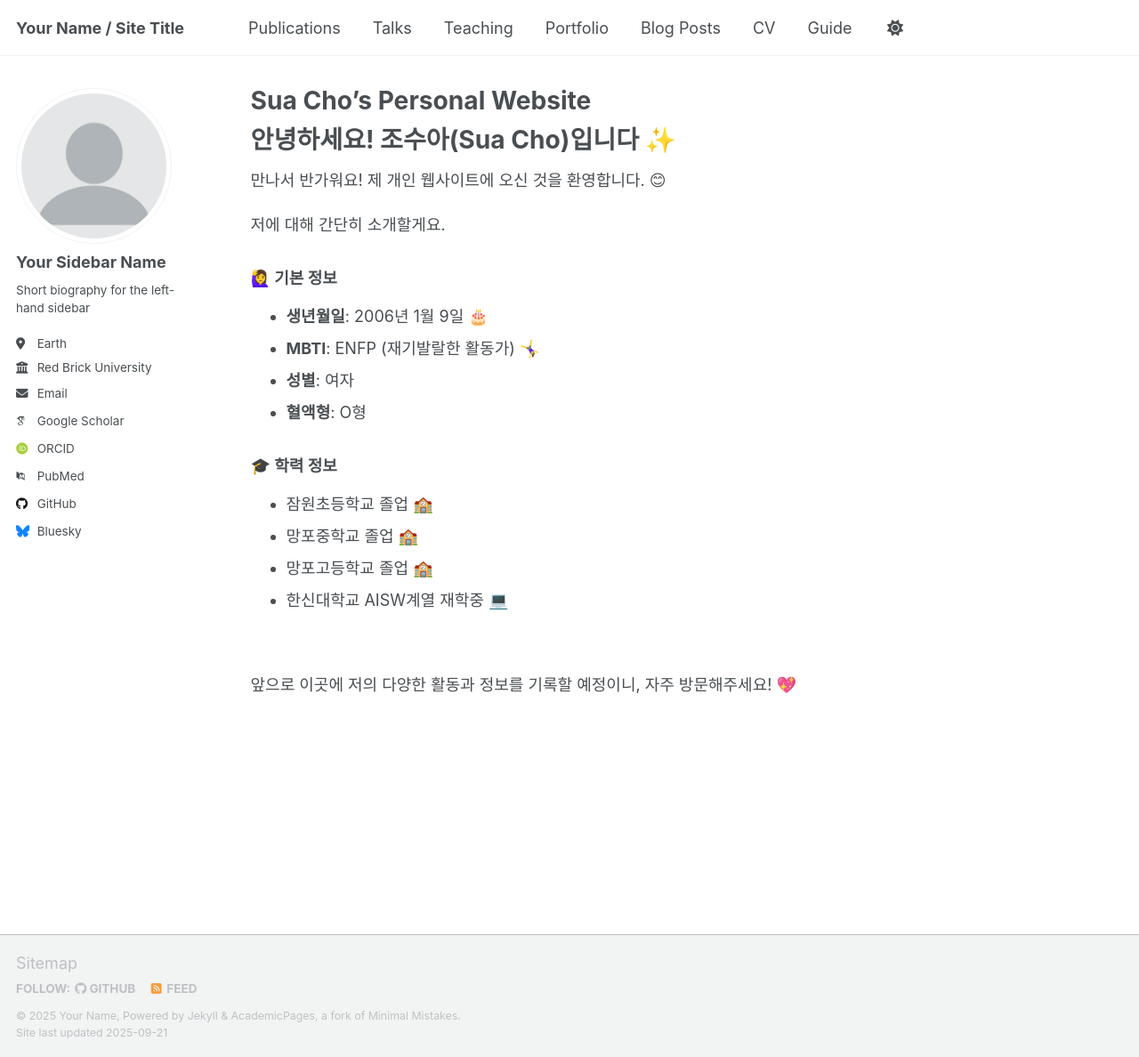
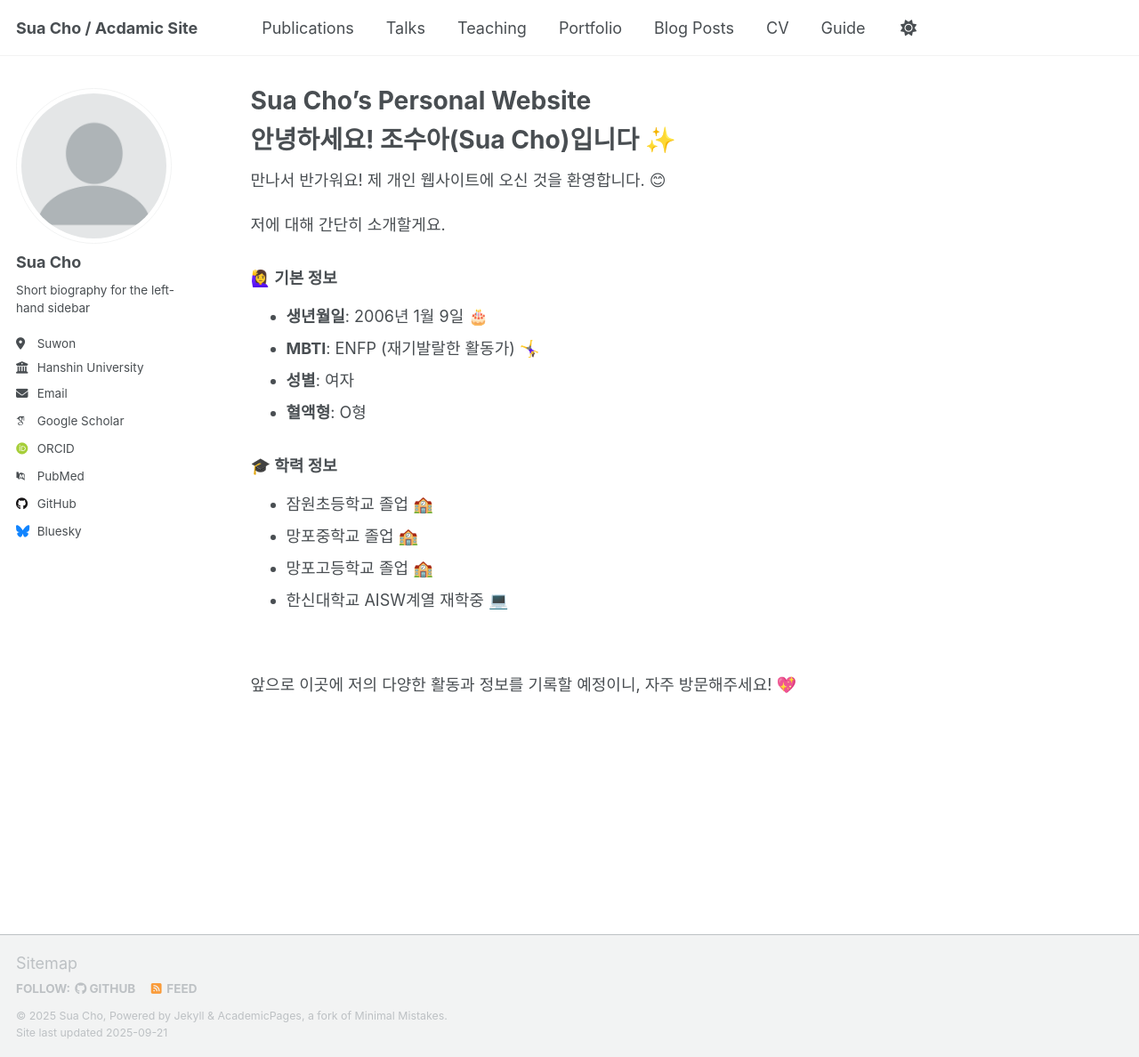
Before and after one commit to CHOSUA6767/CHOSUA6767.github.io, a Jekyll site: the page built from _pages/about.md, in a window 1280 px wide and 1188 px high. Shown: the whole window at 89% size. Built offline with Jekyll 4.4.1, drawn with Linux system fonts in a browser that asks for light colours; some web fonts are replaced; a script that is not in the unit is left out.

Commit message:
기본 정보 대충 업데이트

```diff
--- a/_config.yml
+++ b/_config.yml
@@ -9,11 +9,11 @@
 # Basic Site Settings
 locale                   : "en-US"
 site_theme               : "default" # Currently available options are "default", "air"
-title                    : "Your Name / Site Title"
+title                    : "Sua Cho / Acdamic Site"
 title_separator          : "-"
-name                     : &name "Your Name"
-description              : &description "Your Name's academic portfolio"   # Update this with a general description of your site, this is the default if not overridden by a page
-url                      : https://academicpages.github.io # The base hostname & protocol for your site e.g. "https://[your GitHub username].github.io",
+name                     : &name "Sua Cho"
+description              : &description "Sua Cho's academic portfolio"   # Update this with a general description of your site, this is the default if not overridden by a page
+url                      : https://chosua6767.github.io # The base hostname & protocol for your site e.g. "https://[your GitHub username].github.io",
                                                            # or if you already have some other page hosted on Github then use "https://[your GitHub username].github.io/[Your Repo Name]"
 baseurl                  : "" # the subpath of your site, e.g. "/blog"
 repository               : "academicpages/academicpages.github.io"
@@ -24,13 +24,13 @@ repository               : "academicpages/academicpages.github.io"
 author:
   # Biographic information
   avatar           : "profile.png"
-  name             : "Your Sidebar Name"
+  name             : "Sua Cho"
   pronouns         : # example: "she/her"
   bio              : "Short biography for the left-hand sidebar"
-  location         : "Earth"
-  employer         : "Red Brick University"
+  location         : "Suwon"
+  employer         : "Hanshin University"
   uri              : # URL
-  email            : "none@example.org"
+  email            : "suajo38@gmail.com"
 
   # Academic websites
   academia         : # URL
@@ -48,7 +48,7 @@ author:
   bitbucket        : # Username - Update with your username on the site
   codepen          : # Username
   dribbble         : # Username
-  github           : "academicpages"
+  github           : "https://github.com/CHOSUA6767"
   kaggle           : # Username
   stackoverflow    : # User number or user number and name (i.e., use "1" or "1/jeff-atwood")
 
```
